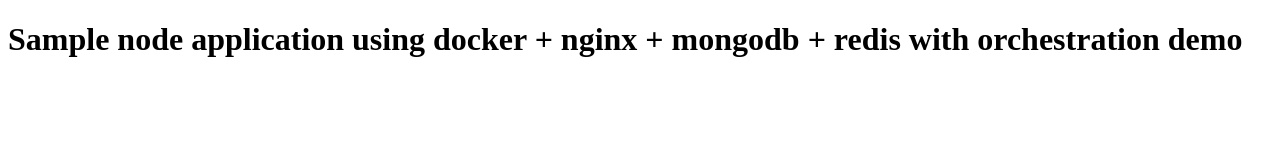
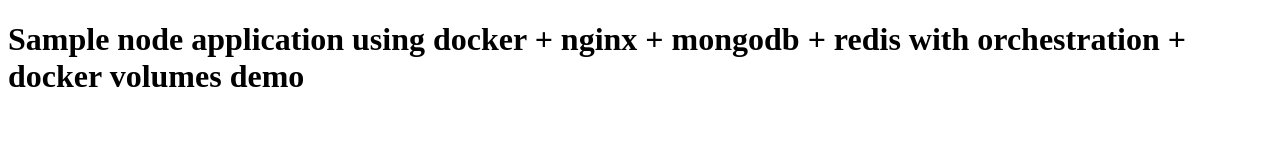
Before and after one commit to Dastagirireddy/docker-nginx-node, a website: page index.html in a window 1280 px wide. Drawn offline with Linux system fonts and the light colour scheme.

Commit message:
Update index.html

```diff
--- a/index.html
+++ b/index.html
@@ -7,7 +7,7 @@
 </head>
 
 <body>
-    <h1>Sample node application using docker + nginx + mongodb + redis with orchestration demo</h1>
+    <h1>Sample node application using docker + nginx + mongodb + redis with orchestration + docker volumes demo</h1>
 </body>
 
 </html>
```
